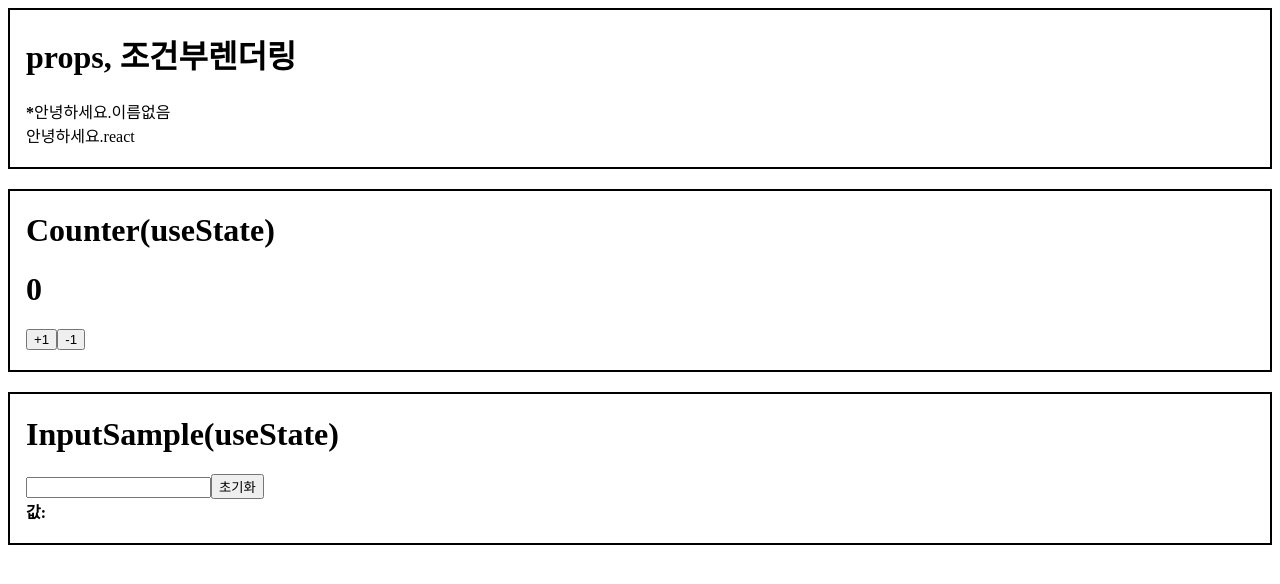
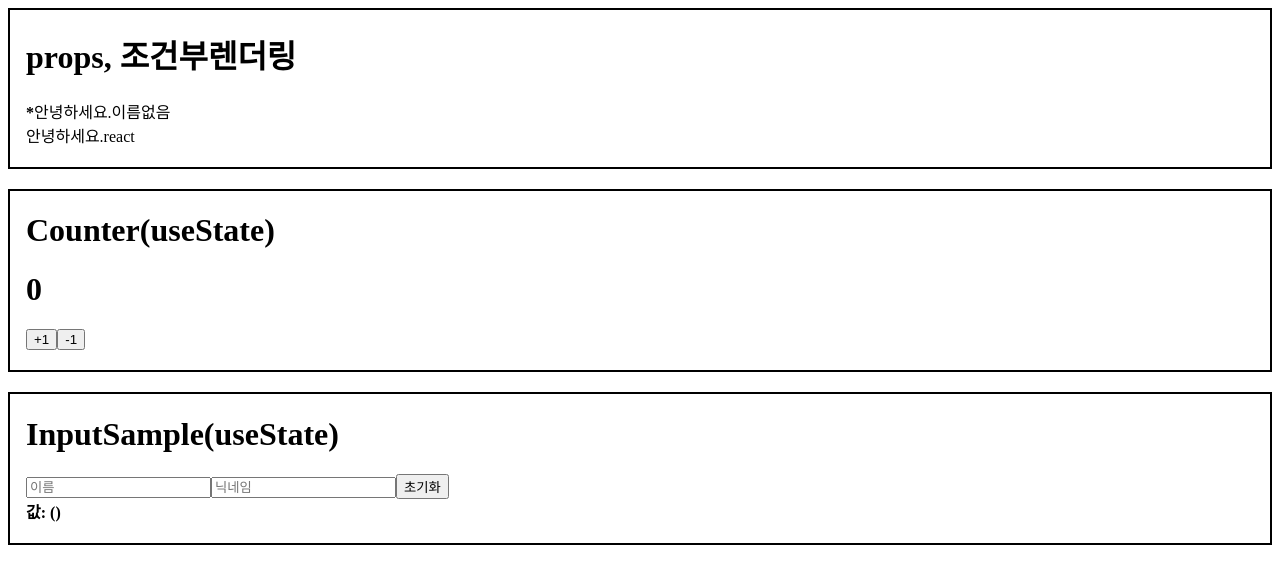
Before and after one commit to hyeongkyuPark/react-study, a React (Create React App) app in the folder first/: page / in a window 1280 px wide. Shown: the top 584 px of the page. Built offline with nearby package versions, Linux system fonts and the light colour scheme.

Commit message:
useState를 활용한 Input 상태 객체로 관리

```diff
--- a/first/src/InputSample.js
+++ b/first/src/InputSample.js
@@ -2,21 +2,48 @@
 
 function InputSample() {
 
-    const [text, setText] = useState('');
+    const [inputs, setInputs] = useState({
+       name: '',
+       nickname: ''
+    });
+
+    const {name, nickname} = inputs;
 
     const onChange = (e) => {
-        setText(e.target.value);
+        const { name, value } = e.target;
+
+        const nextInputs = {
+            ...inputs,
+            [name]: value
+        };
+
+        setInputs(nextInputs);
     }
-    const onReset = (e) => {
-        setText('');
+
+    const onReset = () => {
+        setInputs({
+            name: '',
+            nickname: ''
+         });
     }
 
     return (
         <div>
-            <input onChange={onChange} value={text} />
+            <input
+                name='name'
+                placeholder="이름"
+                onChange={onChange}
+                value={name}
+            />
+            <input
+                name='nickname'
+                placeholder="닉네임"
+                onChange={onChange}
+                value={nickname}
+            />
             <button onClick={onReset}>초기화</button>
             <div>
-                <b>값: {text}</b>
+    <b>값: {name}({nickname})</b>
             </div>
         </div>
     )
```
